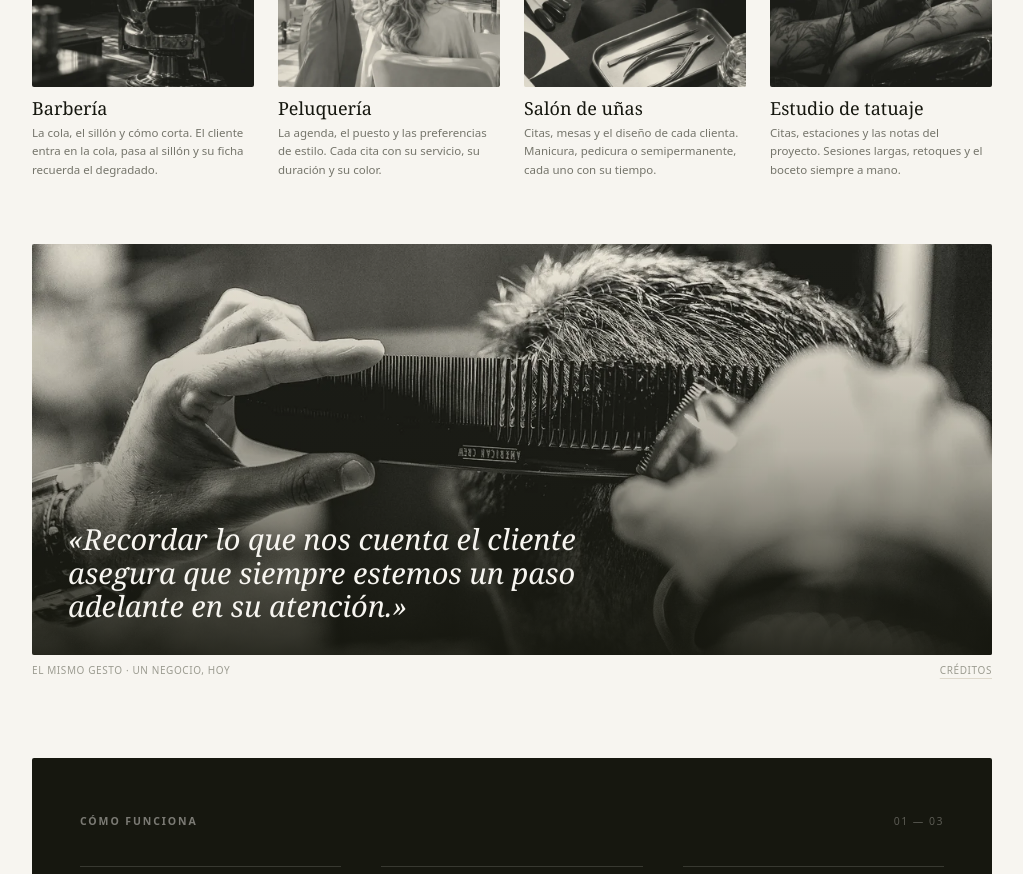
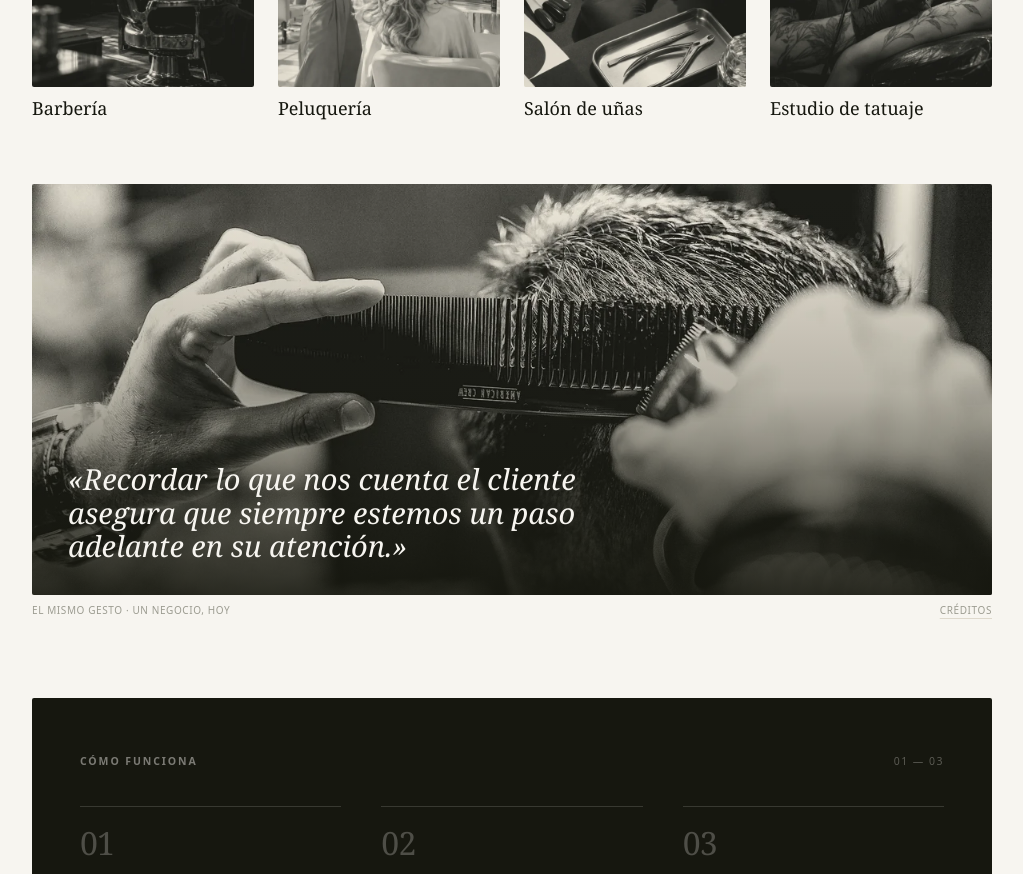
Before and after one commit to Alexande1018/julex, a React (Vite) app: page / in a window 1280 px wide. Shown: the part 1220-2094 px from the top of the page, without its empty margins (128-1151 px from the left). Built offline with nearby package versions, Linux system fonts and the light colour scheme; no server answers.

Commit message:
Portada: los oficios se quedan en el nombre
Fuera la frase de debajo de cada foto: el bloque queda en cuatro
imágenes con su nombre —Barbería, Peluquería, Salón de uñas, Estudio de
tatuaje—. La entradilla de la sección se mantiene. Caché a julex-v7.

```diff
--- a/public/sw.js
+++ b/public/sw.js
@@ -3,7 +3,7 @@
    Estáticos con hash: caché primero (sus nombres cambian en cada despliegue).
    Sube la versión al publicar para tirar la caché vieja. */
 
-const CACHE = 'julex-v6';
+const CACHE = 'julex-v7';
 const SHELL = ['/', '/index.html', '/manifest.webmanifest', '/favicon.svg'];
 
 self.addEventListener('install', (evento) => {
--- a/src/routes/Landing.tsx
+++ b/src/routes/Landing.tsx
@@ -15,29 +15,21 @@ const OFICIOS = [
     nombre: 'Barbería',
     imagen: '/img/oficios/barberia.webp',
     alt: 'Barbero afeitando a un cliente en un sillón clásico',
-    texto:
-      'La cola, el sillón y cómo corta. El cliente entra en la cola, pasa al sillón y su ficha recuerda el degradado.',
   },
   {
     nombre: 'Peluquería',
     imagen: '/img/oficios/peluqueria.webp',
     alt: 'Peluquera secando el pelo a una clienta con secador y cepillo',
-    texto:
-      'La agenda, el puesto y las preferencias de estilo. Cada cita con su servicio, su duración y su color.',
   },
   {
     nombre: 'Salón de uñas',
     imagen: '/img/oficios/unas.webp',
     alt: 'Manicura pintando las uñas de una clienta con un pincel',
-    texto:
-      'Citas, mesas y el diseño de cada clienta. Manicura, pedicura o semipermanente, cada uno con su tiempo.',
   },
   {
     nombre: 'Estudio de tatuaje',
     imagen: '/img/oficios/tatuaje.webp',
     alt: 'Tatuadora trabajando en el brazo de un cliente',
-    texto:
-      'Citas, estaciones y las notas del proyecto. Sesiones largas, retoques y el boceto siempre a mano.',
   },
 ];
 
@@ -177,7 +169,6 @@ export default function Landing() {
                 </div>
                 <figcaption className="mt-2.5">
                   <p className="font-serif text-[18px] leading-tight text-ink">{o.nombre}</p>
-                  <p className="mt-1 text-[11.5px] leading-relaxed text-muted">{o.texto}</p>
                 </figcaption>
               </figure>
             ))}
```
